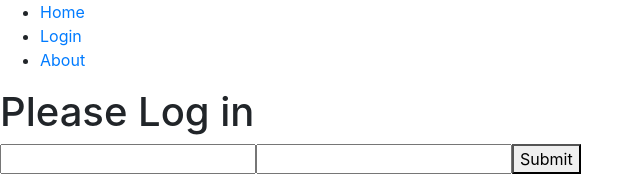
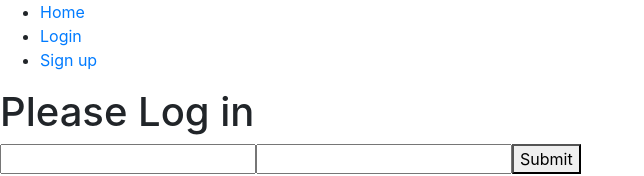
Before and after one commit to VladFiliucov/frontend-project-lvl4, a React app: page /login in a window 1280 px wide. Shown: the top 176 px of the page, without its empty margins (0-644 px from the left). Built offline with nearby package versions, Linux system fonts and the light colour scheme; no server answers; the HTML template or start-up script is replaced by a standard one.

Commit message:
create signup route

```diff
--- a/src/components/App.jsx
+++ b/src/components/App.jsx
@@ -12,6 +12,7 @@ import Login from './Login';
 import Home from './routes/Home';
 import { AuthProvider } from '../hooks/auth';
 import Modal from './Modal';
+import Signup from './routes/Signup';
 
 export default function App() {
   return (
@@ -29,7 +30,7 @@ export default function App() {
                     <Link to="/login">Login</Link>
                   </li>
                   <li>
-                    <Link to="/about">About</Link>
+                    <Link to="/signup">Sign up</Link>
                   </li>
                 </ul>
               </nav>
@@ -41,8 +42,8 @@ export default function App() {
                 <Route exact path="/">
                   <Home />
                 </Route>
-                <Route exact path="/about">
-                  <About />
+                <Route exact path="/signup">
+                  <Signup />
                 </Route>
                 <Route path="*">
                   <NoMatch />
@@ -57,10 +58,6 @@ export default function App() {
   );
 }
 
-function About() {
-  return <h2>About</h2>;
-}
-
 function NoMatch() {
   return <h1>404</h1>;
 }
--- a/src/components/Login.jsx
+++ b/src/components/Login.jsx
@@ -1,4 +1,4 @@
-import React, { useState, useEffect } from 'react';
+import React, { useState } from 'react';
 import { Formik } from 'formik';
 import { useHistory, useLocation } from 'react-router-dom';
 import * as Yup from 'yup';
--- /dev/null
+++ b/src/components/SignupForm.jsx
@@ -0,0 +1,9 @@
+import React from 'react';
+
+const SignupForm = () => {
+  return (
+    <div>Form is going here</div>
+  )
+}
+
+export default SignupForm;
--- /dev/null
+++ b/src/components/routes/Signup.js
@@ -0,0 +1,6 @@
+import React from 'react';
+import SignupForm from '../SignupForm';
+
+const Signup = () => <SignupForm />
+
+export default Signup;
```
